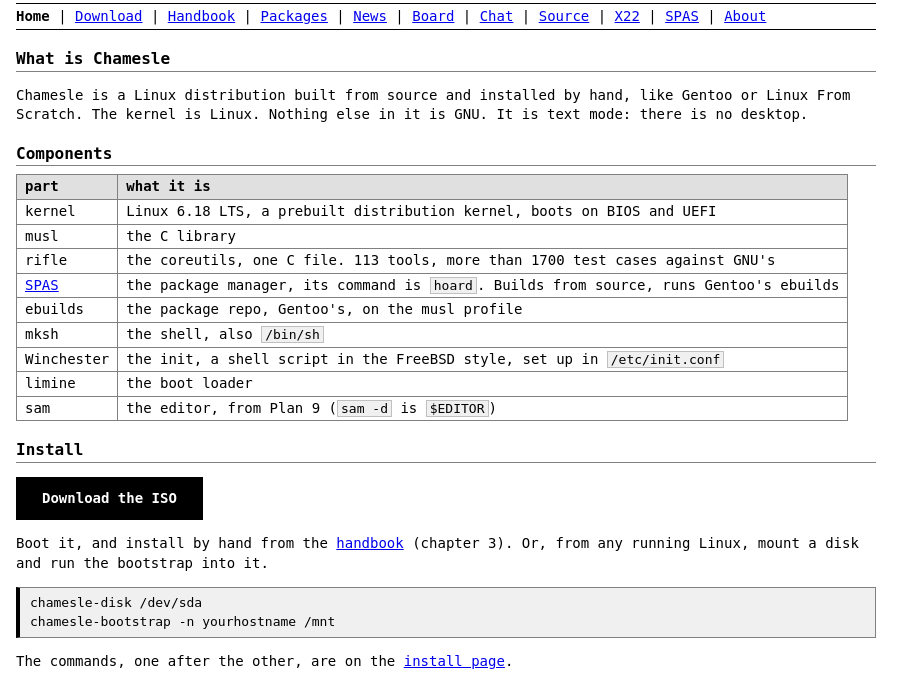
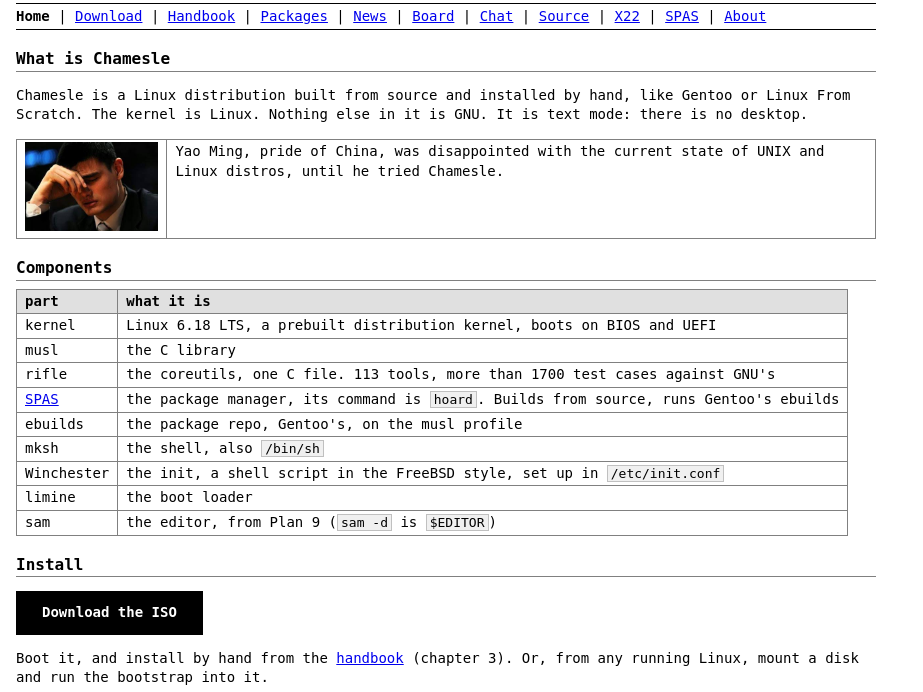
Before and after one commit to tortr-rs/chamesle, a plain HTML site: page docs/index.html in a window 1280 px wide. Shown: the part 48-740 px from the top of the page, without its empty margins (0-923 px from the left). Drawn offline with Linux system fonts and the light colour scheme.

Commit message:
site: a joke on the home page

```diff
--- a/docs/index.html
+++ b/docs/index.html
@@ -42,6 +42,11 @@
 
 <p>Chamesle is a Linux distribution built from source and installed by hand, like Gentoo or Linux From
 Scratch. The kernel is Linux. Nothing else in it is GNU. It is text mode: there is no desktop.</p>
+
+<table>
+<tr><td><img src="yaoming.jpg" width="200" height="133" alt="Yao Ming, disappointed"></td>
+<td>Yao Ming, pride of China, was disappointed with the current state of UNIX and Linux distros, until he tried Chamesle.</td></tr>
+</table>
 
 <h2 id="parts">Components</h2>
 
```
Also changed, not shown: docs/yaoming.jpg (added).
